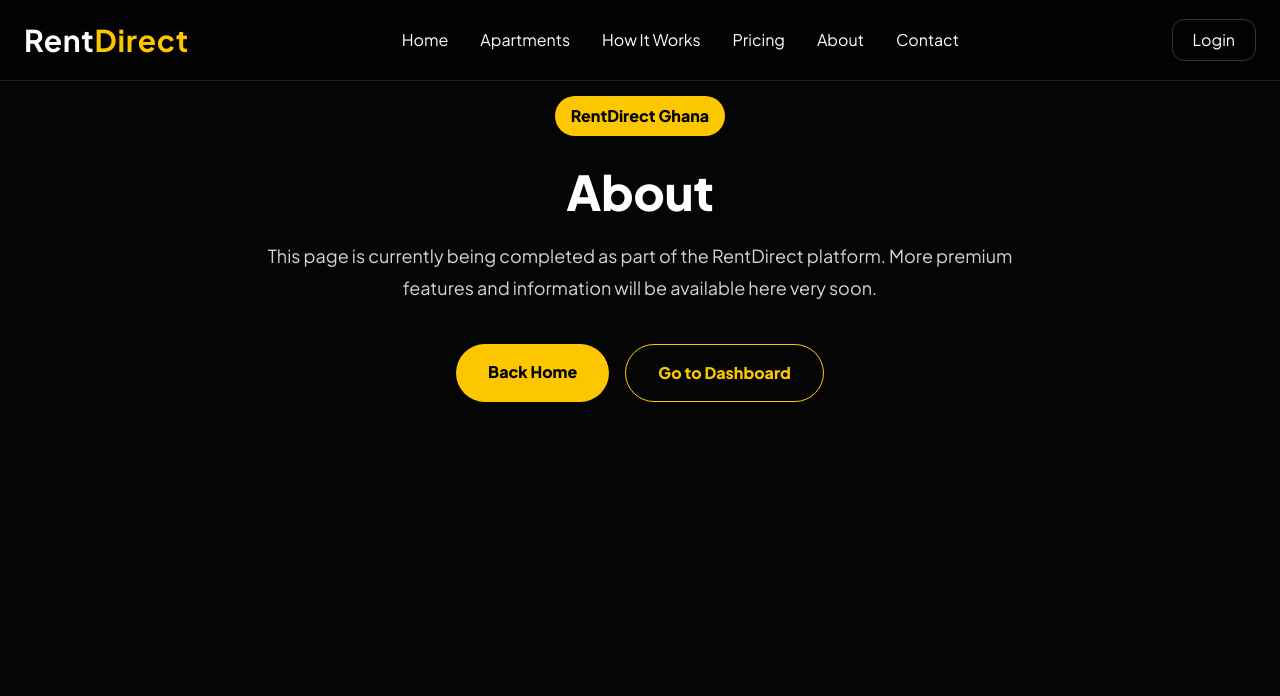
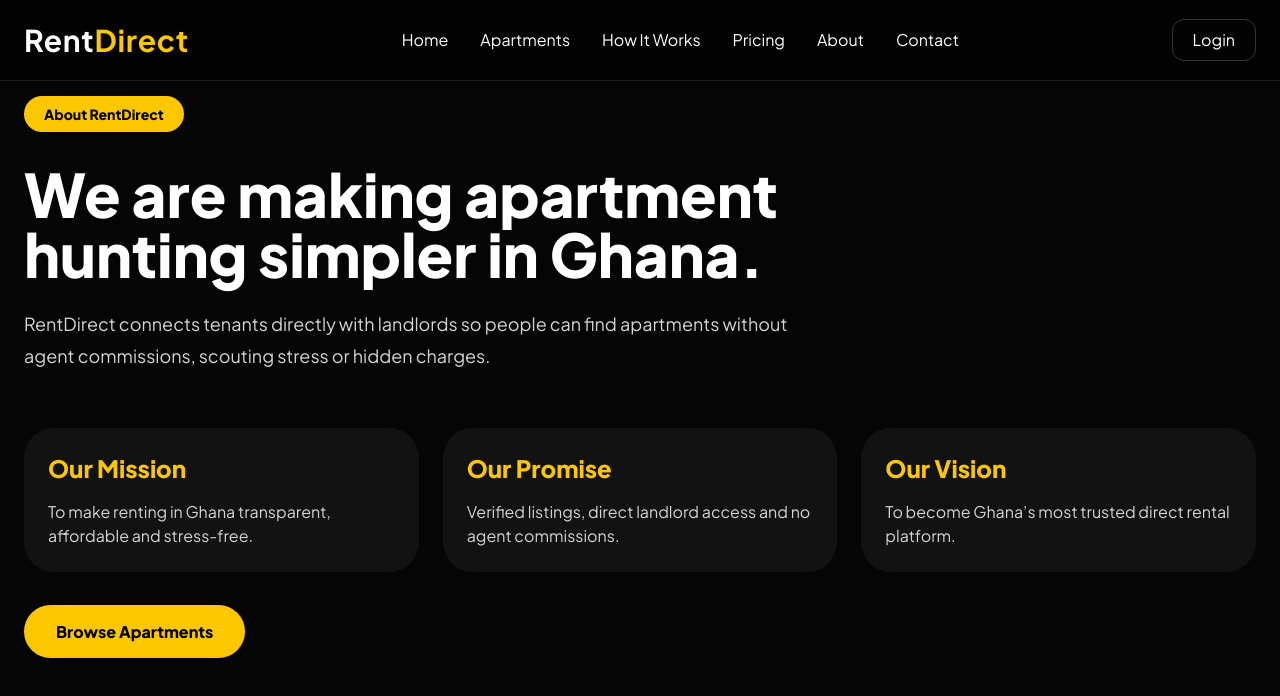
Before and after one commit to therentdirect/therentdirectgh, a Next.js app: page /about in a window 1280 px wide. Shown: the top 696 px of the page. Built offline with nearby package versions, Linux system fonts and the light colour scheme; no server answers.

Commit message:
Upgrade about page

```diff
--- a/app/about/page.tsx
+++ b/app/about/page.tsx
@@ -1,36 +1,51 @@
 import Link from "next/link";
 
-export default function Page() {
+export default function AboutPage() {
   return (
     <main className="min-h-screen bg-[#050505] text-white">
-      <section className="mx-auto max-w-7xl px-6 py-24 text-center">
-        <div className="inline-flex rounded-full bg-yellow-400 px-4 py-2 font-black text-black">
-          RentDirect Ghana
-        </div>
+      <section className="mx-auto max-w-7xl px-6 py-24">
+        <p className="inline-block rounded-full bg-yellow-400 px-5 py-2 text-sm font-black text-black">
+          About RentDirect
+        </p>
 
-        <h1 className="mt-8 text-5xl font-black capitalize">
-          about
+        <h1 className="mt-8 max-w-4xl text-5xl font-black md:text-6xl">
+          We are making apartment hunting simpler in Ghana.
         </h1>
 
-        <p className="mx-auto mt-6 max-w-3xl text-lg leading-8 text-neutral-300">
-          This page is currently being completed as part of the RentDirect
-          platform. More premium features and information will be available
-          here very soon.
+        <p className="mt-6 max-w-3xl text-lg leading-8 text-neutral-300">
+          RentDirect connects tenants directly with landlords so people can find
+          apartments without agent commissions, scouting stress or hidden charges.
         </p>
 
-        <div className="mt-10 flex flex-wrap justify-center gap-4">
+        <section className="mt-14 grid gap-6 md:grid-cols-3">
+          <div className="rounded-[30px] bg-white/5 p-6">
+            <h2 className="text-2xl font-black text-yellow-400">Our Mission</h2>
+            <p className="mt-4 text-neutral-300">
+              To make renting in Ghana transparent, affordable and stress-free.
+            </p>
+          </div>
+
+          <div className="rounded-[30px] bg-white/5 p-6">
+            <h2 className="text-2xl font-black text-yellow-400">Our Promise</h2>
+            <p className="mt-4 text-neutral-300">
+              Verified listings, direct landlord access and no agent commissions.
+            </p>
+          </div>
+
+          <div className="rounded-[30px] bg-white/5 p-6">
+            <h2 className="text-2xl font-black text-yellow-400">Our Vision</h2>
+            <p className="mt-4 text-neutral-300">
+              To become Ghana’s most trusted direct rental platform.
+            </p>
+          </div>
+        </section>
+
+        <div className="mt-12">
           <Link
-            href="/"
+            href="/apartments"
             className="rounded-full bg-yellow-400 px-8 py-4 font-black text-black hover:bg-yellow-300"
           >
-            Back Home
-          </Link>
-
-          <Link
-            href="/dashboard"
-            className="rounded-full border border-yellow-400 px-8 py-4 font-black text-yellow-400 hover:bg-yellow-400 hover:text-black"
-          >
-            Go to Dashboard
+            Browse Apartments
           </Link>
         </div>
       </section>
```
